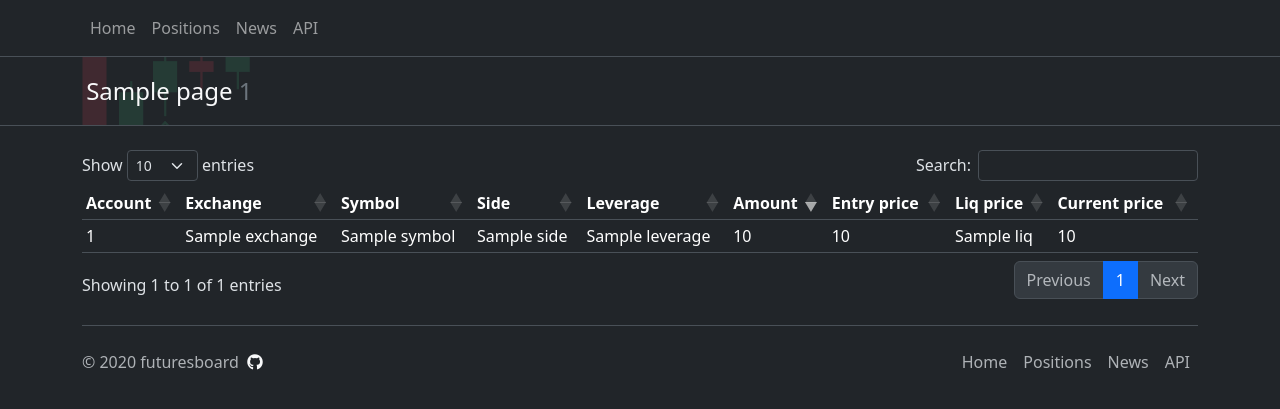
After one commit to ecoppen/futuresboard, a FastAPI app: template templates/positions.html in a window 1280 px wide. The commit adds this page. Shown: the top 409 px of the page. Run offline with FastAPI, Linux system fonts and the light colour scheme; the template is opened without the code that fills it: most values are stand-ins (such as "Sample title", 1, 10 or a date in 2020); parts of the project's set-up code (start-up, migrations or seed data) failed here and were passed over; some libraries are stand-ins or nearby versions.

Commit message:
positions page

```diff
--- a/futuresboard/main.py
+++ b/futuresboard/main.py
@@ -131,11 +131,11 @@ def account(
     request: Request,
     account_id: int = fPath(title="The ID of the account to get", gt=0),
 ):
-    accounts = database.get_accounts()
     account_check = database.get_account(account_id=account_id)
     if not account_check:
         return RedirectResponse("/")
 
+    accounts = database.get_accounts()
     ranges = timeranges()
 
     wallet_balances = database.get_wallet_balances(account_id=account_id)
@@ -213,6 +213,46 @@ def account(
             "account": account_check,
             "data": data,
             "navbar": navbar,
+        },
+    )
+
+
+@app.get("/positions", response_class=HTMLResponse, include_in_schema=False)
+def positions(request: Request):
+    page_data = {
+        "dashboard_title": config.dashboard_name,
+        "year": date.today().year,
+        "page": "positions",
+    }
+    all_accounts = database.get_accounts()
+    all_exchanges = []
+    acc_exchange = {}
+    for account in all_accounts["active"] + all_accounts["inactive"]:
+        if account["exchange"] not in all_exchanges:
+            all_exchanges.append(account["exchange"])
+        acc_exchange[account["id"]] = account["exchange"]
+    all_prices = {}
+    for exchange in all_exchanges:
+        all_prices[exchange] = get_prices(
+            exchange=exchange, market=Markets.FUTURES.value
+        )
+
+    positions = database.get_positions()
+    for i in range(len(positions)):
+        positions[i]["exchange"] = acc_exchange[positions[i]["account_id"]]
+        if positions[i]["exchange"] in all_prices:
+            if positions[i]["symbol"] in all_prices[positions[i]["exchange"]]:
+                positions[i]["current_price"] = all_prices[positions[i]["exchange"]][
+                    positions[i]["symbol"]
+                ]
+
+    return templates.TemplateResponse(
+        "positions.html",
+        {
+            "request": request,
+            "page_data": page_data,
+            "navbar": {},
+            "positions": positions,
         },
     )
 
--- a/templates/footer.html
+++ b/templates/footer.html
@@ -7,6 +7,7 @@
 
         <ul class="nav col-md-4 justify-content-end">
             <li class="nav-item"><a href="{{url_for('index')}}" class="nav-link px-2 text-muted">Home</a></li>
+            <li class="nav-item"><a href="{{url_for('positions')}}" class="nav-link px-2 text-muted">Positions</a></li>
             <li class="nav-item"><a href="{{url_for('news')}}" class="nav-link px-2 text-muted">News</a></li>
             <li class="nav-item"><a href="/docs" class="nav-link px-2 text-muted">API</a></li>
         </ul>
--- a/templates/navbar.html
+++ b/templates/navbar.html
@@ -27,6 +27,8 @@
             <ul class="nav navbar-nav me-auto">
                 <li class="nav-item"><a href="{{url_for('index')}}" class="nav-link px-2 {% if request.path == "/" %}active{% endif %}"
                                         aria-current="page">Home</a></li>
+                <li class="nav-item"><a href="{{url_for('positions')}}" class="nav-link px-2 {% if request.path == "/positions" %}active{% endif %}"
+                                        aria-current="page">Positions</a></li>
                 <li class="nav-item"><a href="{{url_for('news')}}" class="nav-link px-2 {% if request.path == "/news" %}active{% endif %}"
                                         aria-current="page">News</a></li>
                 <li class="nav-item"><a href="/docs" class="nav-link px-2"
--- /dev/null
+++ b/templates/positions.html
@@ -0,0 +1,49 @@
+{% include "header.html" %}
+<meta http-equiv="refresh" content="300">
+
+<div class="row">
+    <div class="col-12">
+        <table id="news" class="table table-sm">
+            <thead>
+                <tr>
+                    <th>Account</th>
+                    <th>Exchange</th>
+                    <th>Symbol</th>
+                    <th>Side</th>
+                    <th>Leverage</th>
+                    <th>Amount</th>
+                    <th>Entry price</th>
+                    <th>Liq price</th>
+                    <th>Current price</th>
+                </tr>
+            </thead>
+            <tbody>
+            {% if positions|length > 0 %}
+                    {% for position in positions %}
+                        <tr>
+                            <td>{{ position["account_id"] }}</td>
+                            <td>{{ position["exchange"] }}</td>
+                            <td>{{ position["symbol"] }}</td>
+                            <td>{{ position["side"] }}</td>
+                            <td>{{ position["leverage"] }}</td>
+                            <td>{{ position["amount"] }}</td>
+                            <td>{{ position["price"] }}</td>
+                            <td>{{ position["liq"] }}</td>
+                            <td>{{ position["current_price"] }}</td>
+                        </tr>
+                    {% endfor %}
+            {% endif %}
+            </tbody>
+        </table>
+    </div>
+</div>
+
+<script>
+    $(document).ready(function () {
+        $('#news').DataTable({
+            order: [[5, "desc"]]
+        });
+    });
+</script>
+
+{% include "footer.html" %}
```
